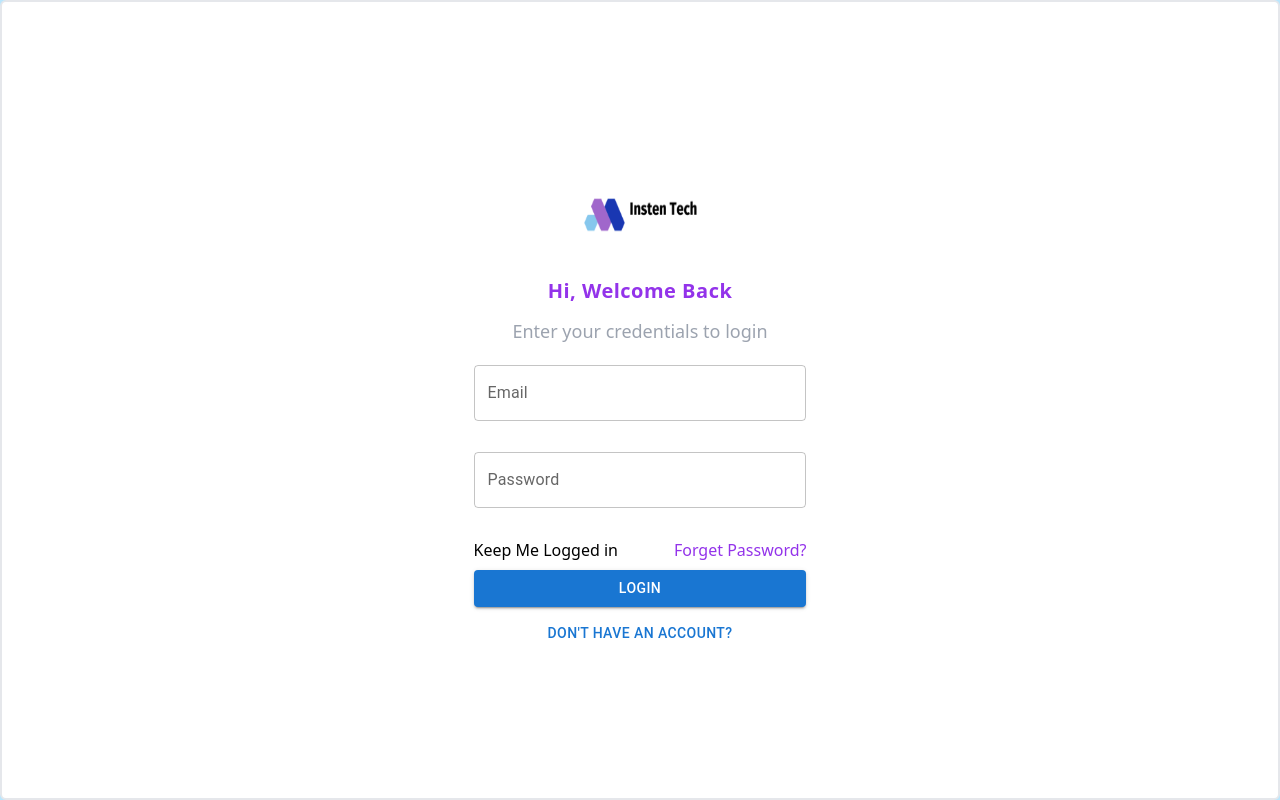
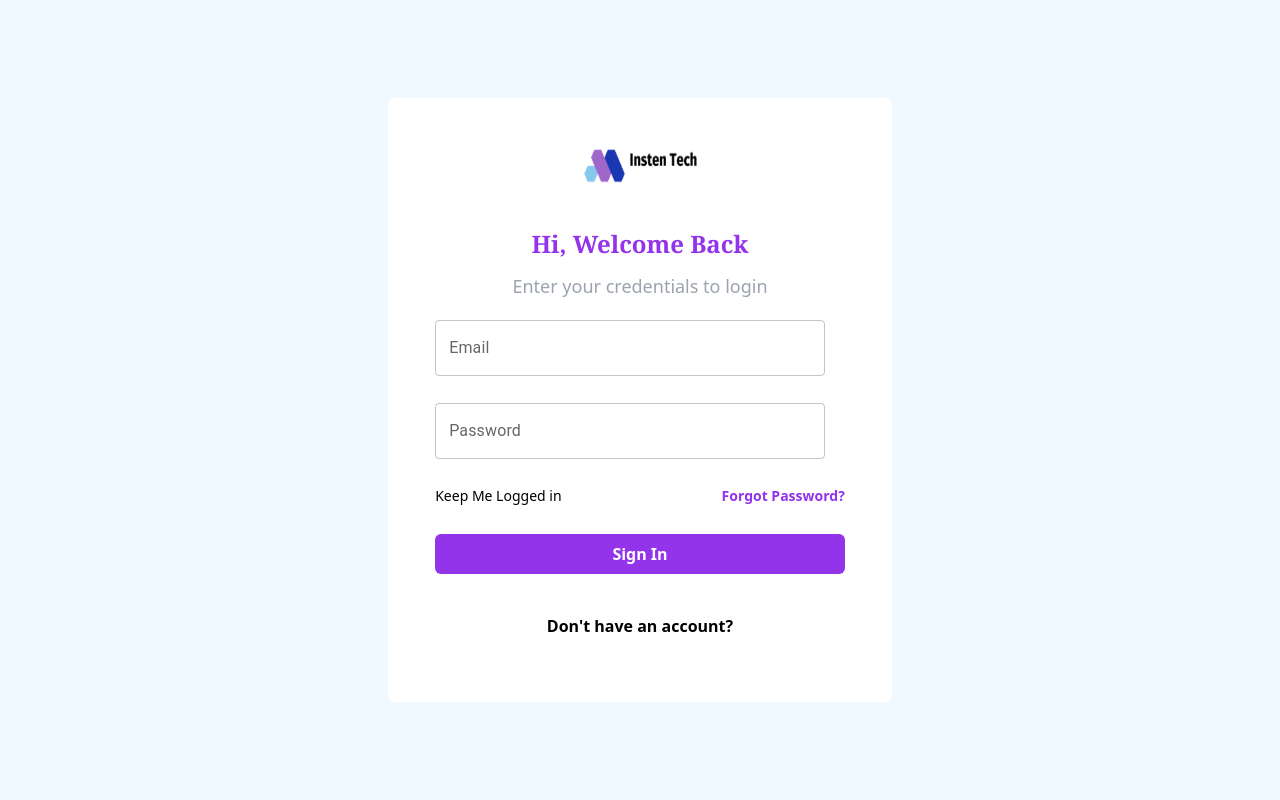
Before and after one commit to sudeepa99/Dashboard_frontend, a React (Vite) app in the folder my-react-app/: page / in a window 1280 px wide. Built offline with nearby package versions, Linux system fonts and the light colour scheme.

Commit message:
Login Stylings finalized

```diff
--- a/my-react-app/src/pages/Login.jsx
+++ b/my-react-app/src/pages/Login.jsx
@@ -4,15 +4,15 @@ import { Button, TextField } from "@mui/material";
 
 export default function Login() {
   return (
-    <div className="bg-sky-200 ">
-      <div className="flex flex-col items-center justify-center h-screen bg-white border-2 rounded-md">
+    <div className="flex items-center justify-center h-screen bg-sky-50">
+      <div className="box-content flex flex-col items-center justify-start  bg-white border-2 border-transparent rounded-md  phone:w-[350px] phone:h-[500px] tablet:w-[400px] tablet:h-[500px] desktop:w-[500px] desktop:h-[600px]  ">
         <img
           src={logoImg}
           alt="logo"
           className="p-0 m-0 size-30 phone:size-20 tablet:size-24 desktop:size-32"
         />
-        <div className="flex flex-col items-center justify-center gap-3 mb-5">
-          <h1 className="font-bold tracking-wide text-purple-600 text-sp phone:text-lg tablet:text-xl desktop:text-xl ">
+        <div className="flex flex-col items-center justify-center gap-3 mb-5 ">
+          <h1 className="font-serif font-bold tracking-normal text-purple-600 text-sp phone:text-lg tablet:text-xl desktop:text-2xl ">
             Hi, Welcome Back
           </h1>
           <h2 className="font-medium text-gray-400 phone:text-base tablet:text-lg desktop:text-lg">
@@ -20,26 +20,34 @@ export default function Login() {
           </h2>
         </div>
 
-        <form className="flex flex-col gap-2">
+        <form className="flex flex-col gap-1 phone:mx-5">
           <TextField
             helperText=" "
             id="demo-helper-text-aligned-no-helper"
             label="Email"
+            fullWidth
+            sx={{ maxWidth: "390px" }}
           />
           <TextField
             helperText=" "
             id="demo-helper-text-aligned-no-helper"
             label="Password"
+            sx={{ maxWidth: "390px" }}
+            fullWidth
           />
-          <div className="flex flex-row text-base space-x-14 ">
+          <div className="flex flex-row text-sm desktop:space-x-40 phone:space-x-10 ">
             <p>Keep Me Logged in</p>
-            <button className="text-purple-600">Forget Password?</button>
+            <button className="font-semibold text-purple-600 ">
+              Forgot Password?
+            </button>
           </div>
-          <Button variant="contained" className="bg-purple-600" size="medium">
-            Login
-          </Button>
+          <button className="h-10 mt-6 font-semibold text-white bg-purple-600 rounded-md ">
+            Sign In
+          </button>
 
-          <Button size="small ">Don't have an account?</Button>
+          <button className="h-10 font-semibold text-black mt-7 ">
+            Don't have an account?
+          </button>
         </form>
       </div>
     </div>
```
